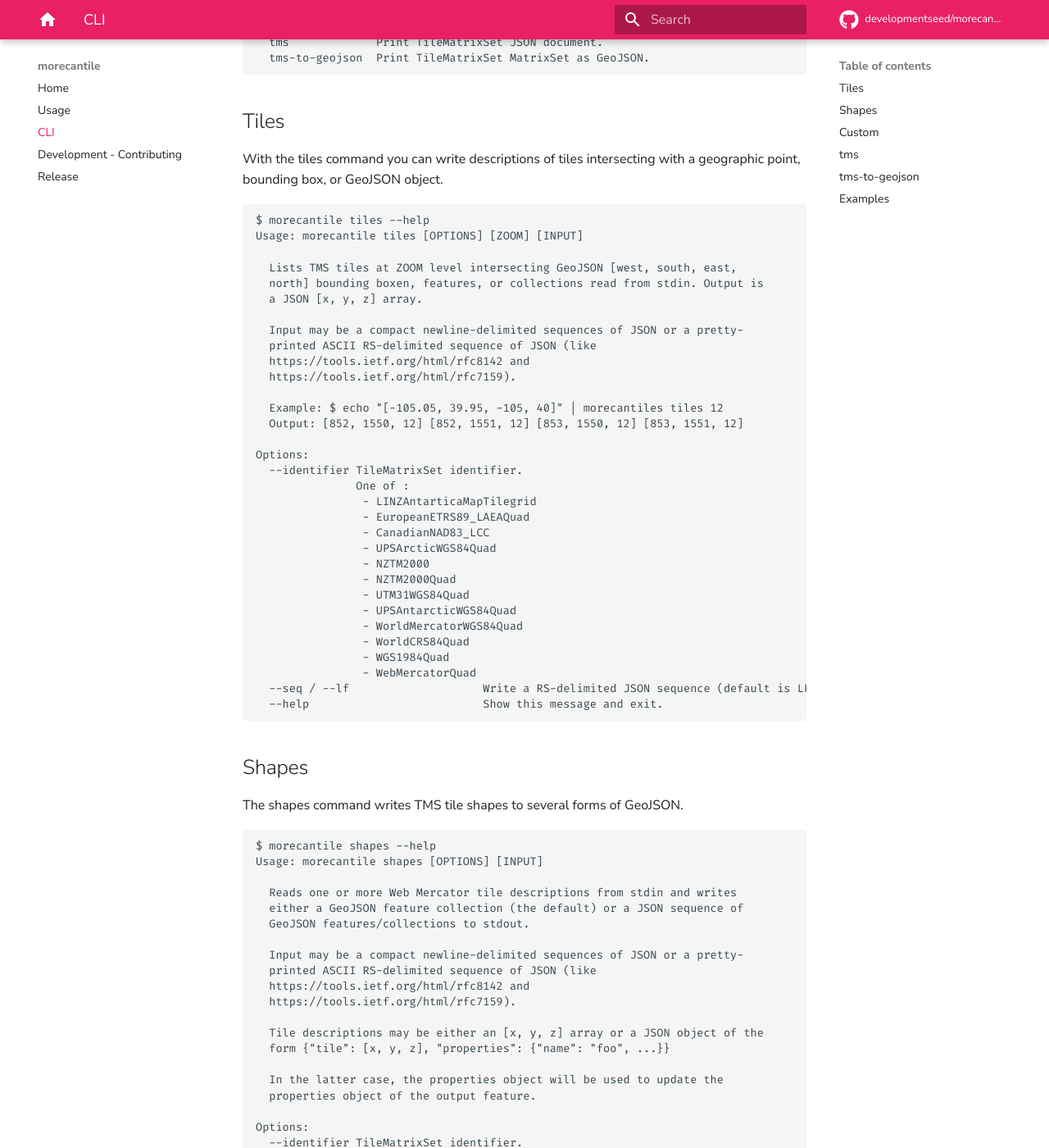
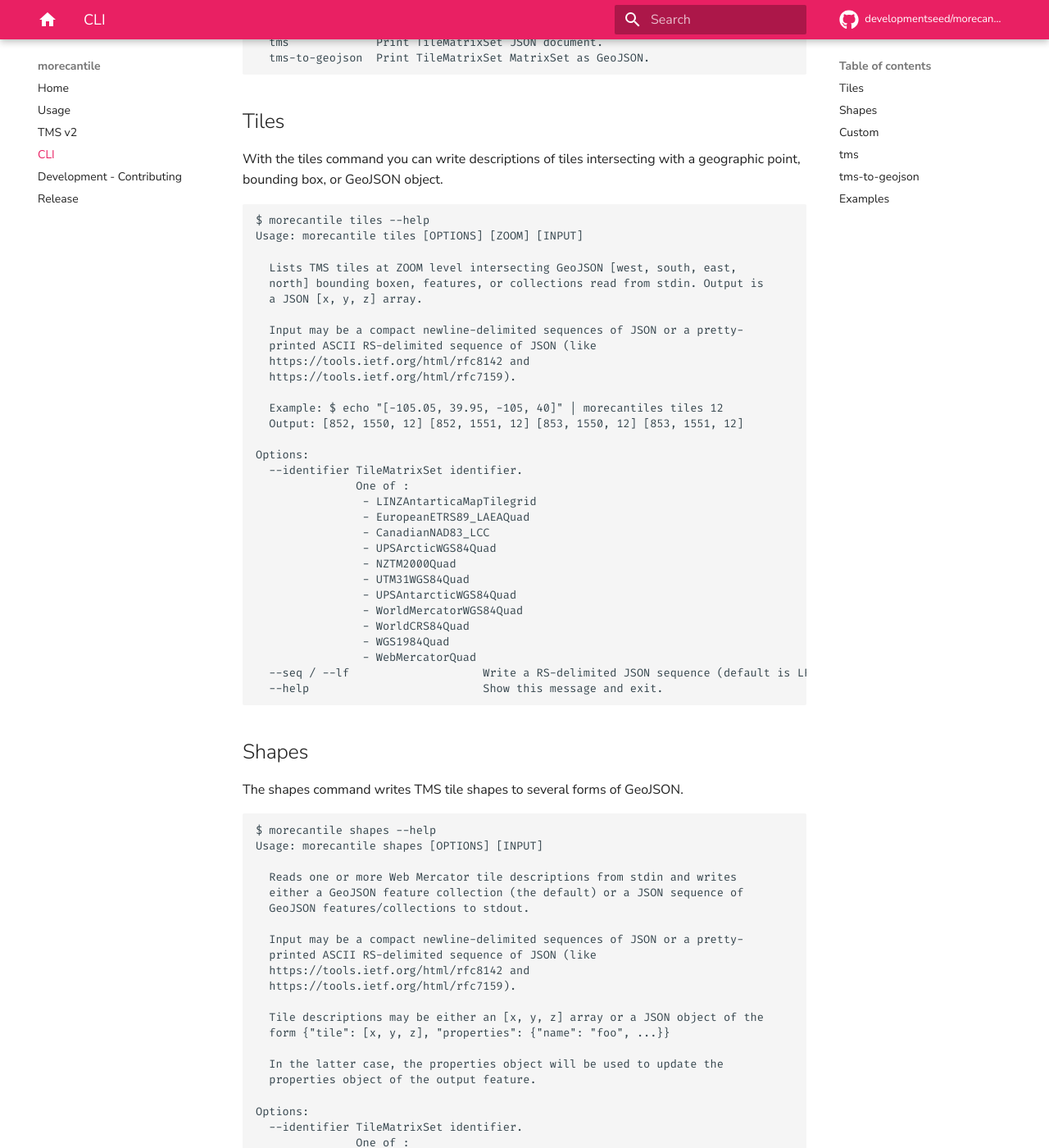
Before and after one commit to developmentseed/morecantile, an MkDocs documentation site: the page built from docs/src/cli.md, in a window 1280 px wide and 1400 px high, scrolled down 475 px. Shown: the whole window at 82% size. Built offline with MkDocs 1.6.1 and Material for MkDocs 9.7.7, drawn with Linux system fonts in a browser that asks for light colours; comment, search, counter and statistics services are not loaded; some of the changed text lies outside the part shown.

Commit message:
Updated all docs to remove NZTM2000 TMS

```diff
--- a/docs/mkdocs.yml
+++ b/docs/mkdocs.yml
@@ -23,6 +23,7 @@ extra:
 nav:
   - Home: 'index.md'
   - Usage: 'usage.md'
+  - TMS v2: 'tms-v2.md'
   - CLI: 'cli.md'
   - Development - Contributing: 'contributing.md'
   - Release: 'release-notes.md'
--- a/docs/src/cli.md
+++ b/docs/src/cli.md
@@ -50,7 +50,6 @@ Options:
                 - EuropeanETRS89_LAEAQuad
                 - CanadianNAD83_LCC
                 - UPSArcticWGS84Quad
-                - NZTM2000
                 - NZTM2000Quad
                 - UTM31WGS84Quad
                 - UPSAntarcticWGS84Quad
@@ -92,7 +91,6 @@ Options:
                 - EuropeanETRS89_LAEAQuad
                 - CanadianNAD83_LCC
                 - UPSArcticWGS84Quad
-                - NZTM2000
                 - NZTM2000Quad
                 - UTM31WGS84Quad
                 - UPSAntarcticWGS84Quad
@@ -153,7 +151,6 @@ Options:
                 - EuropeanETRS89_LAEAQuad
                 - CanadianNAD83_LCC
                 - UPSArcticWGS84Quad
-                - NZTM2000
                 - NZTM2000Quad
                 - UTM31WGS84Quad
                 - UPSAntarcticWGS84Quad
```
Also changed, not shown: docs/src/usage.md (+0 -1 lines), docs/src/v1_to_v2.md (deleted, +0 -3 lines), README.md.
